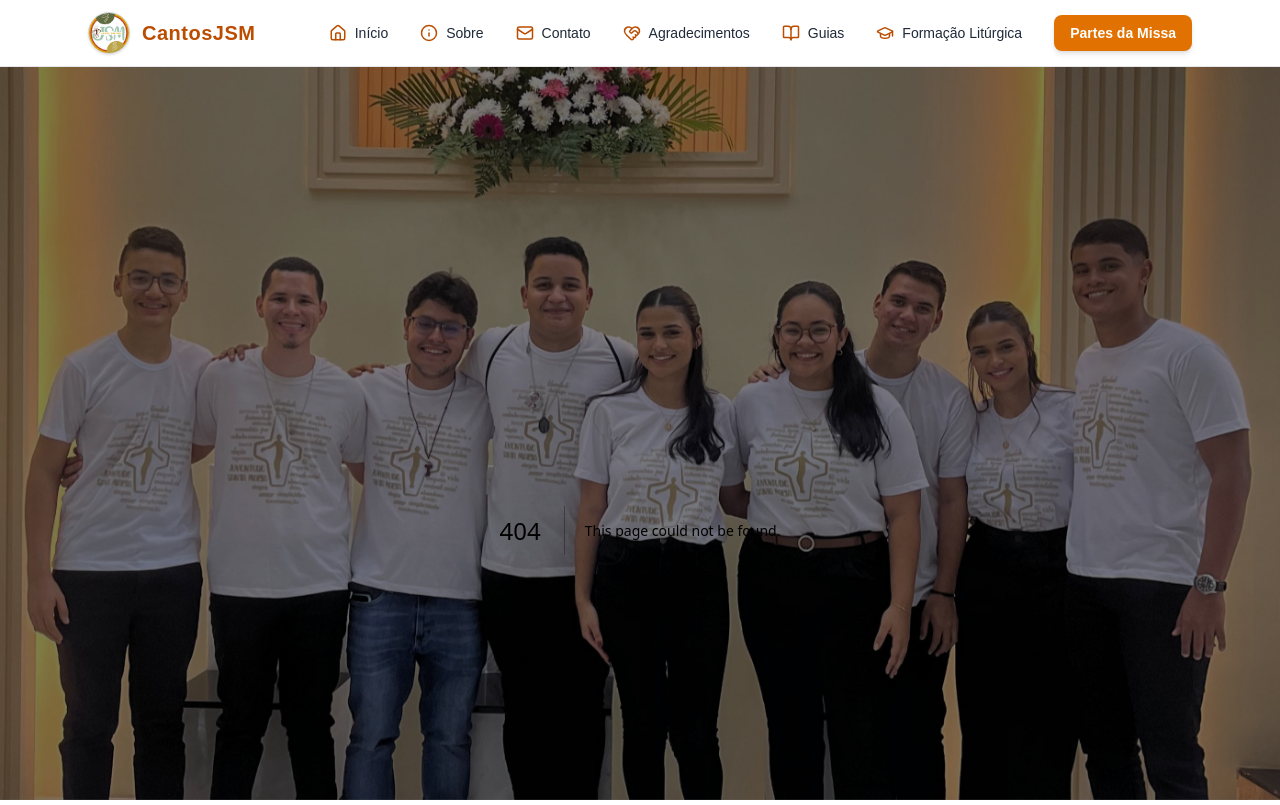
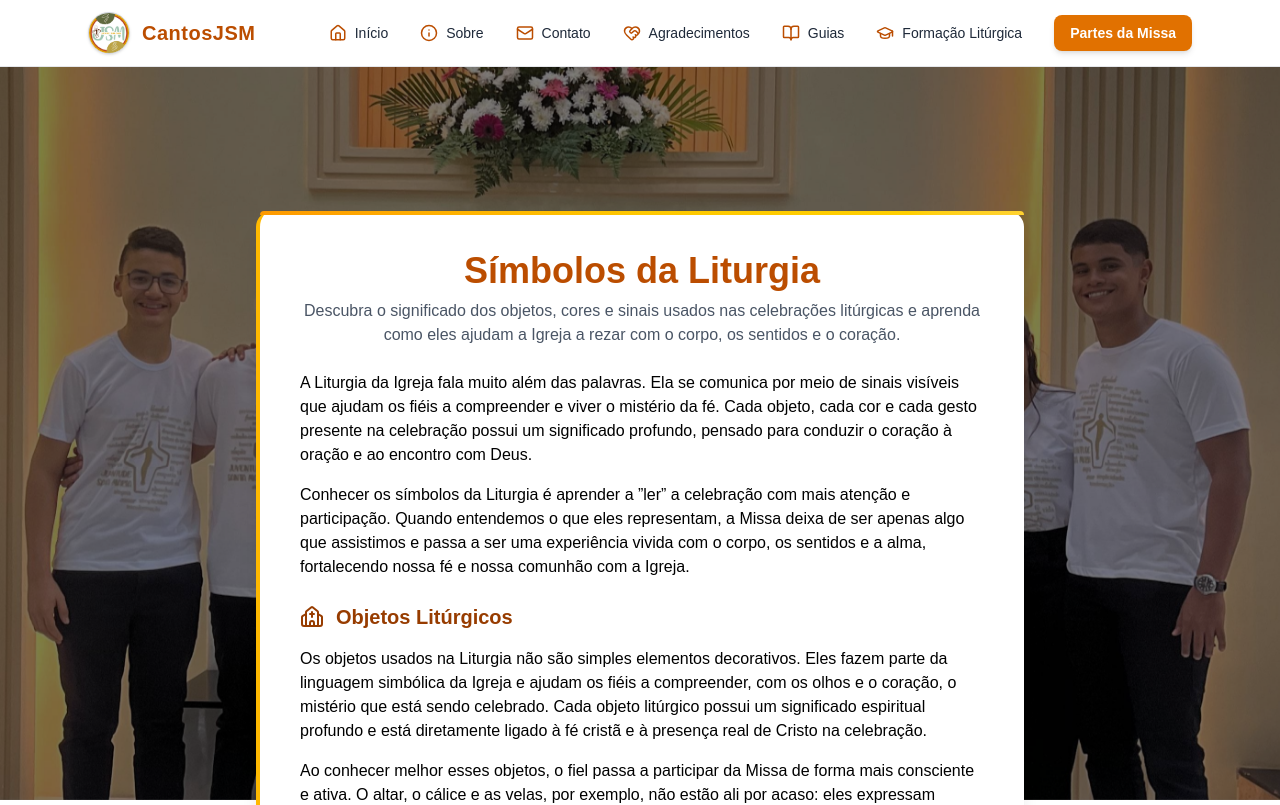
Before and after one commit to robsonalbuquerquedev/cantosjsm, a Next.js app: page /formacao-liturgica/simbolos-da-liturgia in a window 1280 px wide. Before the commit this address had no page. Shown: the top 805 px of the page. Built offline with nearby package versions, Linux system fonts and the light colour scheme.

Commit message:
feat: add router formacao-liturgica/simbolos-da-liturgia

```diff
--- /dev/null
+++ b/src/app/formacao-liturgica/simbolos-da-liturgia/page.tsx
@@ -0,0 +1,64 @@
+import SimbolosDaLiturgia from "@/components/formacaoliturgica/SimbolosDaLiturgia";
+import type { Metadata } from "next";
+
+export const metadata: Metadata = {
+  title: {
+    absolute: "Símbolos da Liturgia: Objetos, Cores e Gestos da Missa | Cantos JSM",
+  },
+
+  description:
+    "Conheça o significado dos símbolos da Liturgia Católica. Entenda os objetos, as cores litúrgicas e os gestos da Missa, e participe da celebração com mais consciência e fé.",
+
+  keywords: [
+    "símbolos da liturgia",
+    "liturgia católica",
+    "objetos litúrgicos",
+    "cores litúrgicas",
+    "gestos da missa",
+    "formação litúrgica",
+    "missa católica",
+    "cantos jsm",
+    "igreja católica",
+  ],
+
+  alternates: {
+    canonical:
+      "https://cantosjsm.com.br/formacao-liturgica/simbolos-da-liturgia",
+  },
+
+  openGraph: {
+    type: "article",
+    locale: "pt_BR",
+    url: "https://cantosjsm.com.br/formacao-liturgica/simbolos-da-liturgia",
+    siteName: "Cantos JSM",
+    title:
+      "Símbolos da Liturgia: o que significam objetos, cores e gestos da Missa",
+    description:
+      "Aprenda o significado dos símbolos usados na Liturgia Católica e descubra como objetos, cores e gestos ajudam os fiéis a viver a Missa de forma mais profunda.",
+    images: [
+      {
+        url: "https://cantosjsm.com.br/og-simbolos-da-liturgia.png",
+        width: 1200,
+        height: 630,
+        alt: "Símbolos da Liturgia Católica",
+      },
+    ],
+  },
+
+  twitter: {
+    card: "summary_large_image",
+    title:
+      "Símbolos da Liturgia: Objetos, Cores e Gestos da Missa",
+    description:
+      "Descubra o significado dos símbolos litúrgicos e aprofunde sua participação na Missa.",
+    images: [
+      "https://cantosjsm.com.br/og/og-simbolos-da-liturgia.png",
+    ],
+  },
+};
+
+export default function SimbolosDaLiturgiaPage() {
+    return (
+        <SimbolosDaLiturgia />
+    )
+}
```
